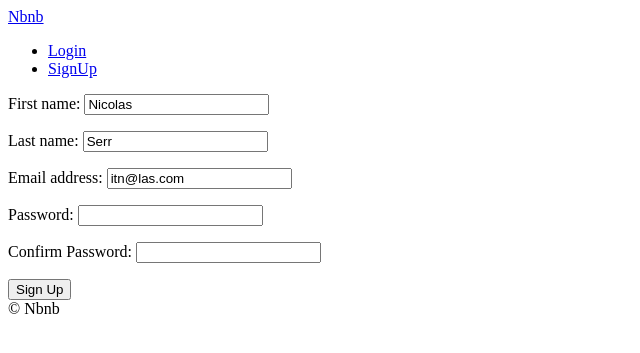
After one commit to chihunn/airbnb-clone, a Django app: page /users/signup in a window 1280 px wide. The commit adds this page. Shown: the top 353 px of the page, without its empty margins (0-640 px from the left). Run offline with Django 3.2, Linux system fonts and the light colour scheme.

Commit message:
Create SignUp

```diff
--- a/templates/partials/nav.html
+++ b/templates/partials/nav.html
@@ -5,5 +5,6 @@
         <li><a href="{% url "users:logout" %}">LogOut</a></li>
         {% else %}
         <li><a href="{% url "users:login" %}">Login</a></li>
+        <li><a href="{% url "users:signup" %}">SignUp</a></li>
         {% endif %}
 </ul>
--- /dev/null
+++ b/templates/users/signup.html
@@ -0,0 +1,17 @@
+{% extends 'base.html' %}
+
+{% block search-bar %}
+
+{% endblock search-bar %}
+
+{% block pagename %}
+  Sign Up
+{% endblock pagename %}
+{% block content %}
+<form  method="POST" action="{% url "users:signup" %}">
+    {% csrf_token %}
+    {{form.as_p}}
+    <button>Sign Up</button>
+</form>
+
+{% endblock content %}
--- a/users/forms.py
+++ b/users/forms.py
@@ -18,3 +18,29 @@ class LoginForm(forms.Form):
                 self.add_error("password", forms.ValidationError("Password is wrong"))
         except models.User.DoesNotExist:
             self.add_error("email", forms.ValidationError("User does not exist"))
+
+
+class SignUpForm(forms.ModelForm):
+    class Meta:
+        model = models.User
+        fields = ("first_name", "last_name", "email")
+
+    password = forms.CharField(widget=forms.PasswordInput)
+    password1 = forms.CharField(widget=forms.PasswordInput, label="Confirm Password")
+
+    def clean_password1(self):
+        password = self.cleaned_data.get("password", "")
+        password1 = self.cleaned_data.get("password1", "")
+
+        if password != password1:
+            raise forms.ValidationError("Password confirmation does not match")
+        else:
+            return password
+
+    def save(self, *args, **kwargs):
+        user = super().save(commit=False)
+        email = self.cleaned_data.get("email")
+        password = self.cleaned_data.get("password")
+        user.username = email
+        user.set_password(password)
+        user.save()
--- a/users/models.py
+++ b/users/models.py
@@ -34,6 +34,10 @@ class User(AbstractUser):
     gender = models.CharField(choices=GENDER_CHOICES, max_length=10, blank=True)
     bio = models.TextField(default="", blank=True)
     birthdate = models.DateField(null=True, blank=True)
-    language = models.CharField(choices=LANGUAGE_CHOICES, max_length=2, blank=True)
-    currency = models.CharField(choices=CURRENCY_CHOICES, max_length=3, blank=True)
+    language = models.CharField(
+        choices=LANGUAGE_CHOICES, max_length=2, blank=True, default=LANGUAGE_KOREAN
+    )
+    currency = models.CharField(
+        choices=CURRENCY_CHOICES, max_length=3, blank=True, default=CURRENCY_KRW
+    )
     superhost = models.BooleanField(default=False)
--- a/users/urls.py
+++ b/users/urls.py
@@ -6,4 +6,5 @@ app_name = "users"
 urlpatterns = [
     path("login", views.LoginView.as_view(), name="login"),
     path("logout", views.log_out, name="logout"),
+    path("signup", views.SignUpView.as_view(), name="signup"),
 ]
--- a/users/views.py
+++ b/users/views.py
@@ -39,3 +39,19 @@ class LoginView(FormView):
 def log_out(request):
     logout(request)
     return redirect(reverse("core:home"))
+
+
+class SignUpView(FormView):
+    template_name = "users/signup.html"
+    form_class = forms.SignUpForm
+    success_url = reverse_lazy("core:home")
+    initial = {"first_name": "Nicolas", "last_name": "Serr", "email": "itn@las.com"}
+
+    def form_valid(self, form):
+        form.save()
+        email = form.cleaned_data.get("email")
+        password = form.cleaned_data.get("password")
+        user = authenticate(self.request, username=email, password=password)
+        if user is not None:
+            login(self.request, user)
+        return super().form_valid(form)
```
